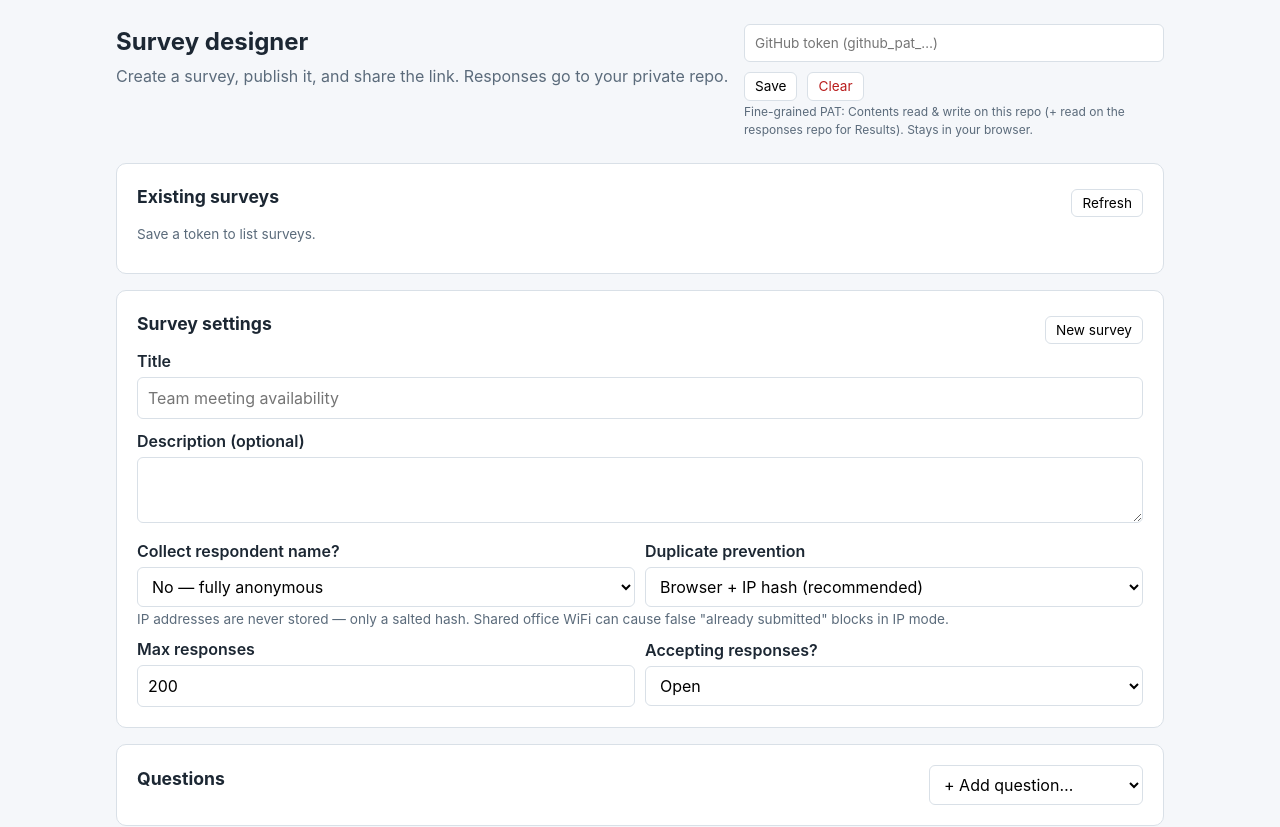
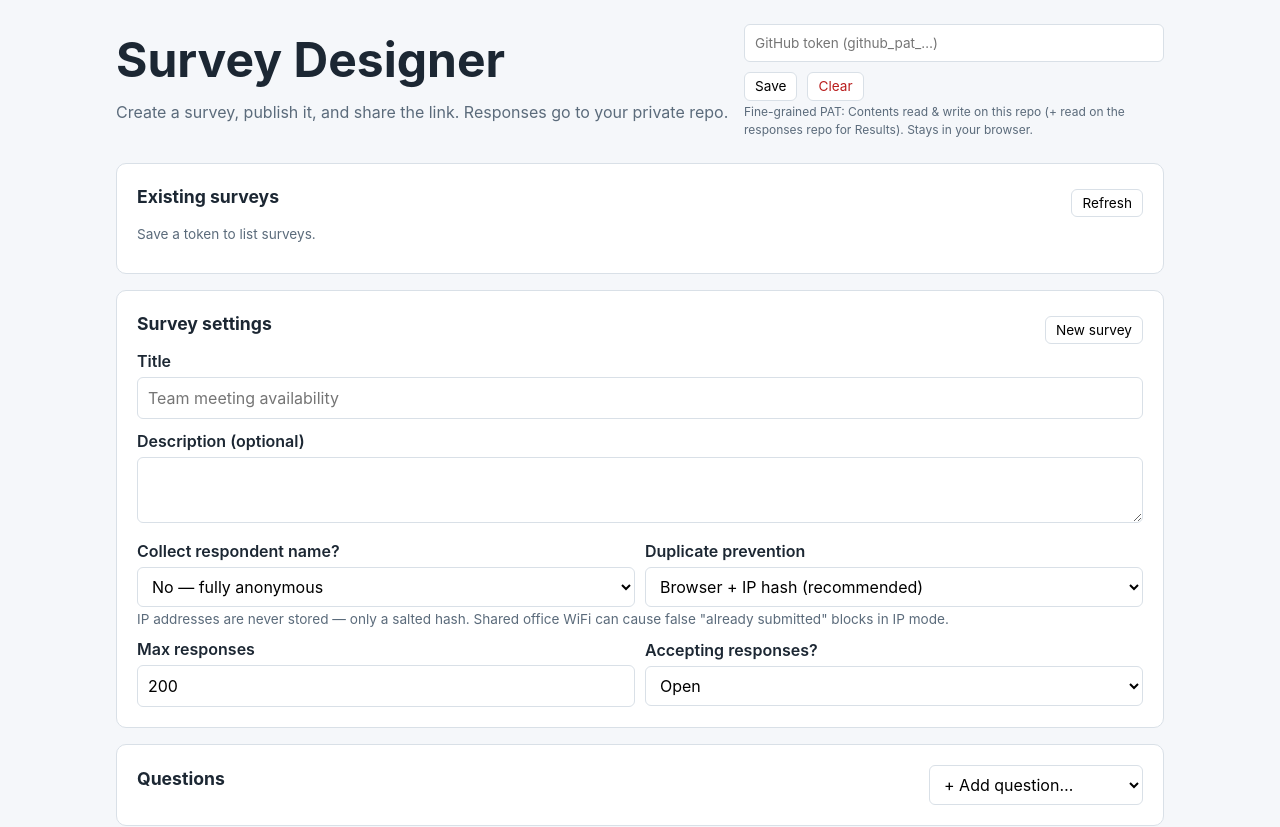
Before and after one commit to asgr/Shiny-Survey, a plain HTML site: page docs/index.html in a window 1280 px wide. Shown: the top 827 px of the page. Drawn offline with Linux system fonts and the light colour scheme.

Commit message:
Larger Survey Designer title

```diff
--- a/docs/assets/style.css
+++ b/docs/assets/style.css
@@ -91,6 +91,7 @@ table.grid input[type="radio"] { width: auto; }
 .status.error { background: #fef2f2; color: var(--danger); border: 1px solid #fecaca; }
 .status.ok { background: #f0fdf4; color: var(--ok); border: 1px solid #bbf7d0; }
 
+.main-title { font-size: 3rem; }
 .title-row { align-items: flex-start; margin-bottom: 16px; }
 .token-box { max-width: 420px; min-width: 280px; }
 .token-box input { font-size: 0.85rem; }
--- a/docs/index.html
+++ b/docs/index.html
@@ -3,13 +3,13 @@
 <head>
   <meta charset="utf-8">
   <meta name="viewport" content="width=device-width, initial-scale=1">
-  <title>Survey designer</title>
+  <title>Survey Designer</title>
 </head>
 <body>
   <div class="wrap wide">
     <div class="spread title-row">
       <div>
-        <h1>Survey designer</h1>
+        <h1 class="main-title">Survey Designer</h1>
         <p class="subtitle">Create a survey, publish it, and share the link. Responses go to your private repo.</p>
       </div>
       <div class="token-box">
```
Also changed, not shown: docs/assets/manifest.json.
